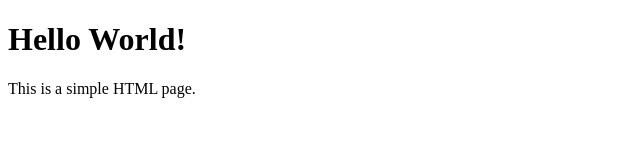
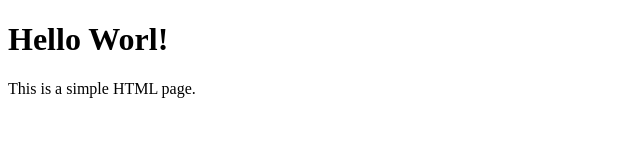
Before and after one commit to mldtmakbar/teat, a plain HTML site: page index.html in a window 1280 px wide. Shown: the full height of the page, 0-640 px from the left. Drawn offline with Linux system fonts and the light colour scheme.

Commit message:
fix: correct heading text in HTML file

```diff
--- a/index.html
+++ b/index.html
@@ -6,7 +6,7 @@
     <title>Hello World</title>
 </head>
 <body>
-    <h1>Hello World!</h1>
+    <h1>Hello Worl!</h1>
     <p>This is a simple HTML page.</p>
 </body>
 </html>
```
